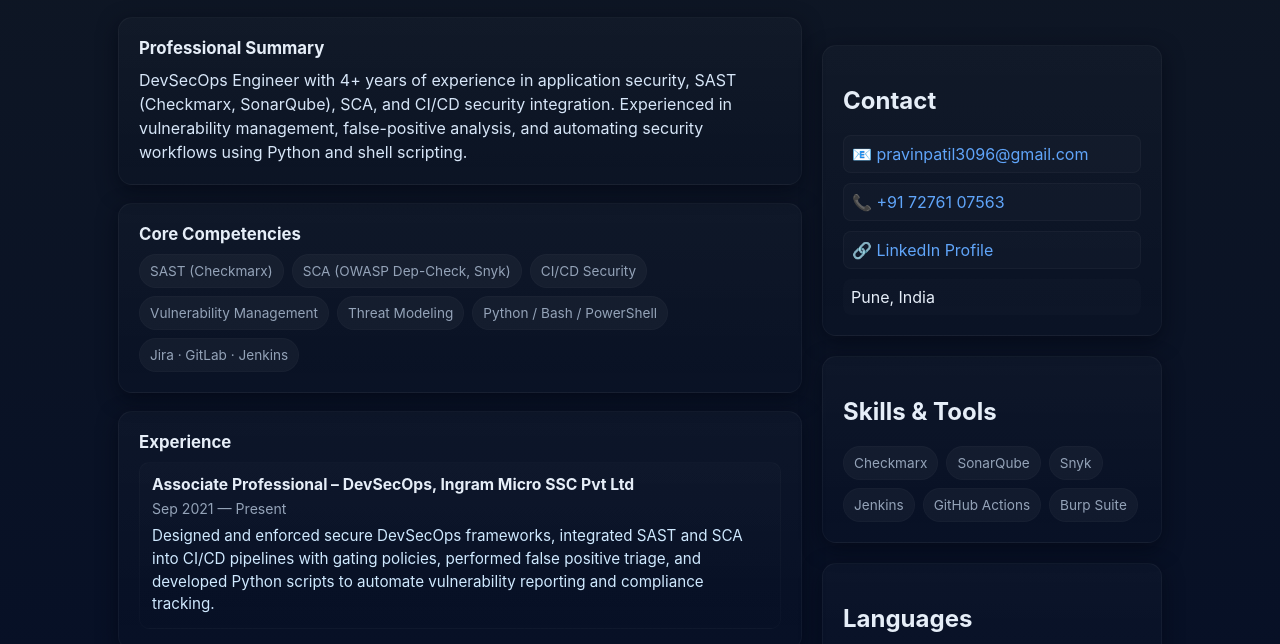
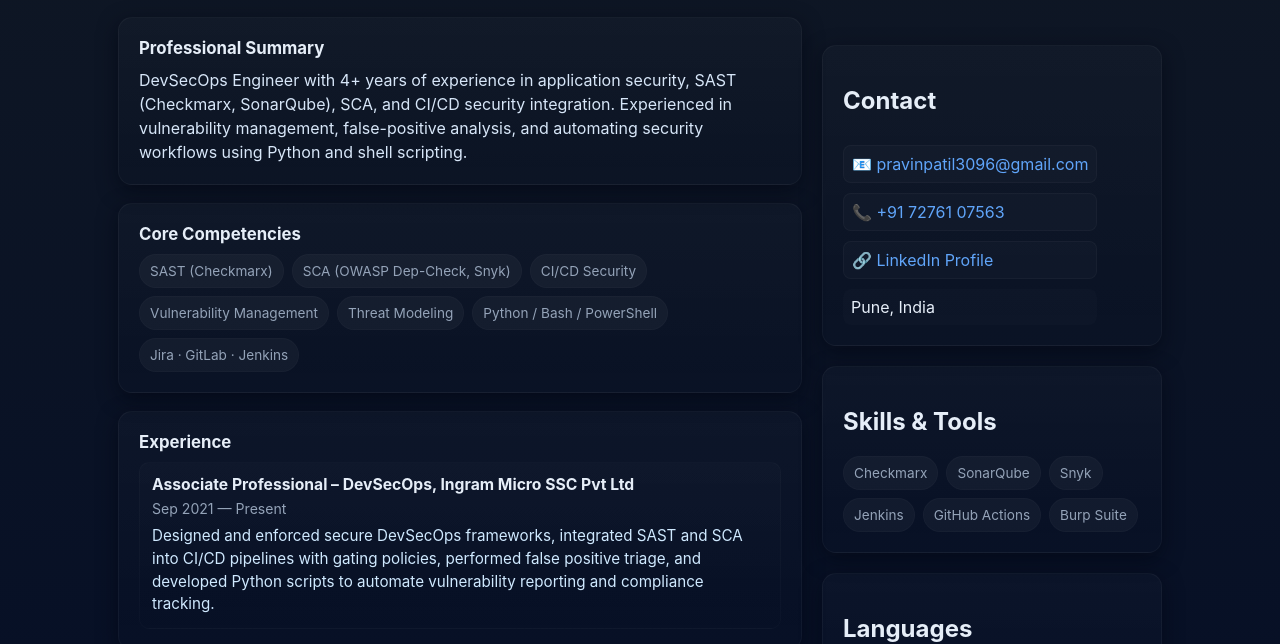
Before and after one commit to pravin0408/pravin_devsecops, a plain HTML site: page index.html in a window 1280 px wide. Shown: the part 163-807 px from the top of the page. Drawn offline with Linux system fonts and the light colour scheme.

Commit message:
Update index.html

```diff
--- a/index.html
+++ b/index.html
@@ -47,7 +47,7 @@
     .job p{margin-top:8px;color:#cfe9ff;font-size:0.95rem}
 
     aside .card{position:relative;top:28px;margin-bottom:20px}
-    .contact{display:flex;flex-direction:column;gap:10px}
+    .contact{display:inline-flex;flex-direction:column;gap:10px;}
     .contact a{display:inline-flex;align-items:center;gap:8px;padding:8px;border-radius:8px;background:rgba(255,255,255,0.02);border:1px solid rgba(255,255,255,0.03)}
 
     .projects{display:grid;grid-template-columns:repeat(2,1fr);gap:12px}
```
